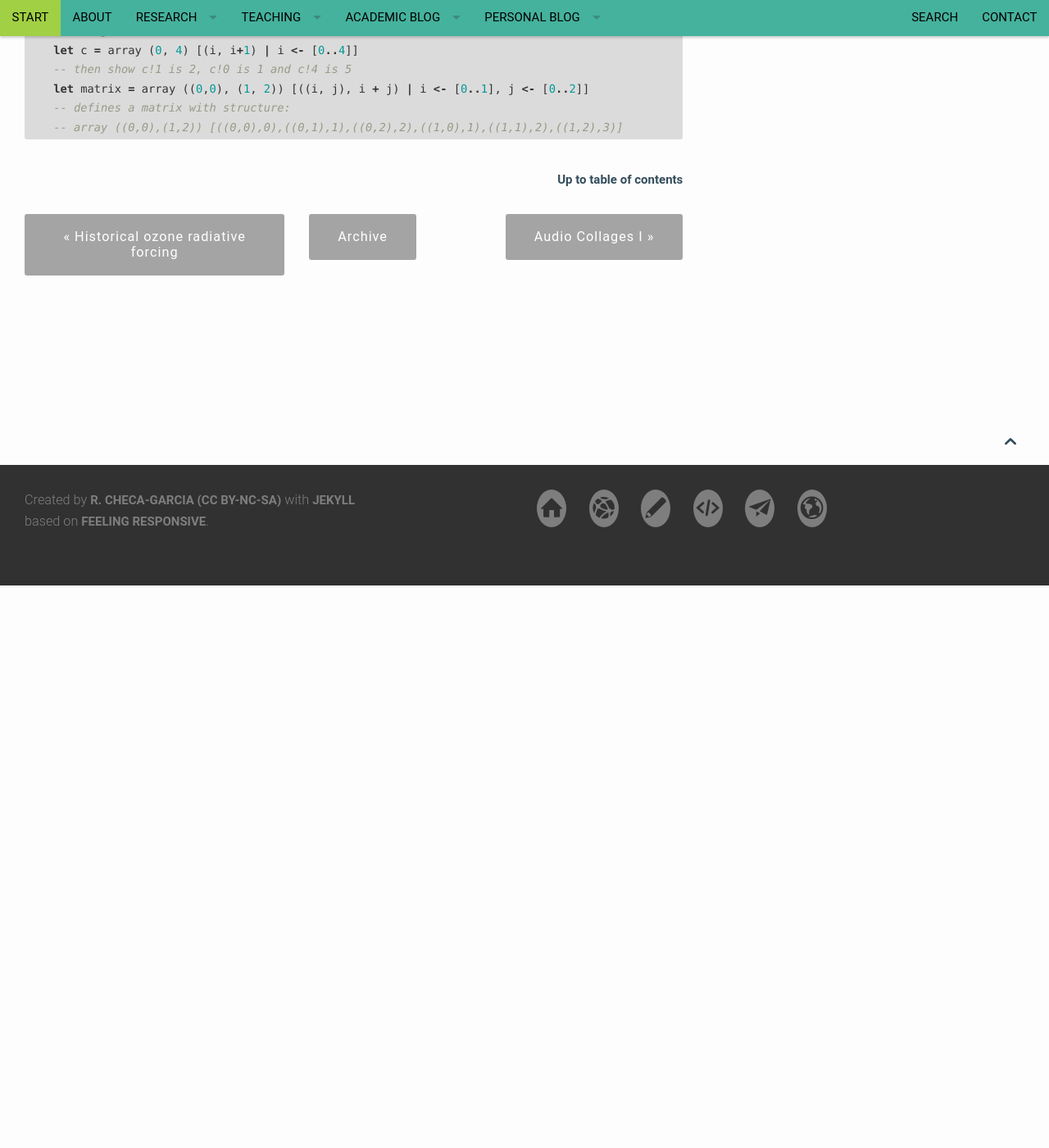
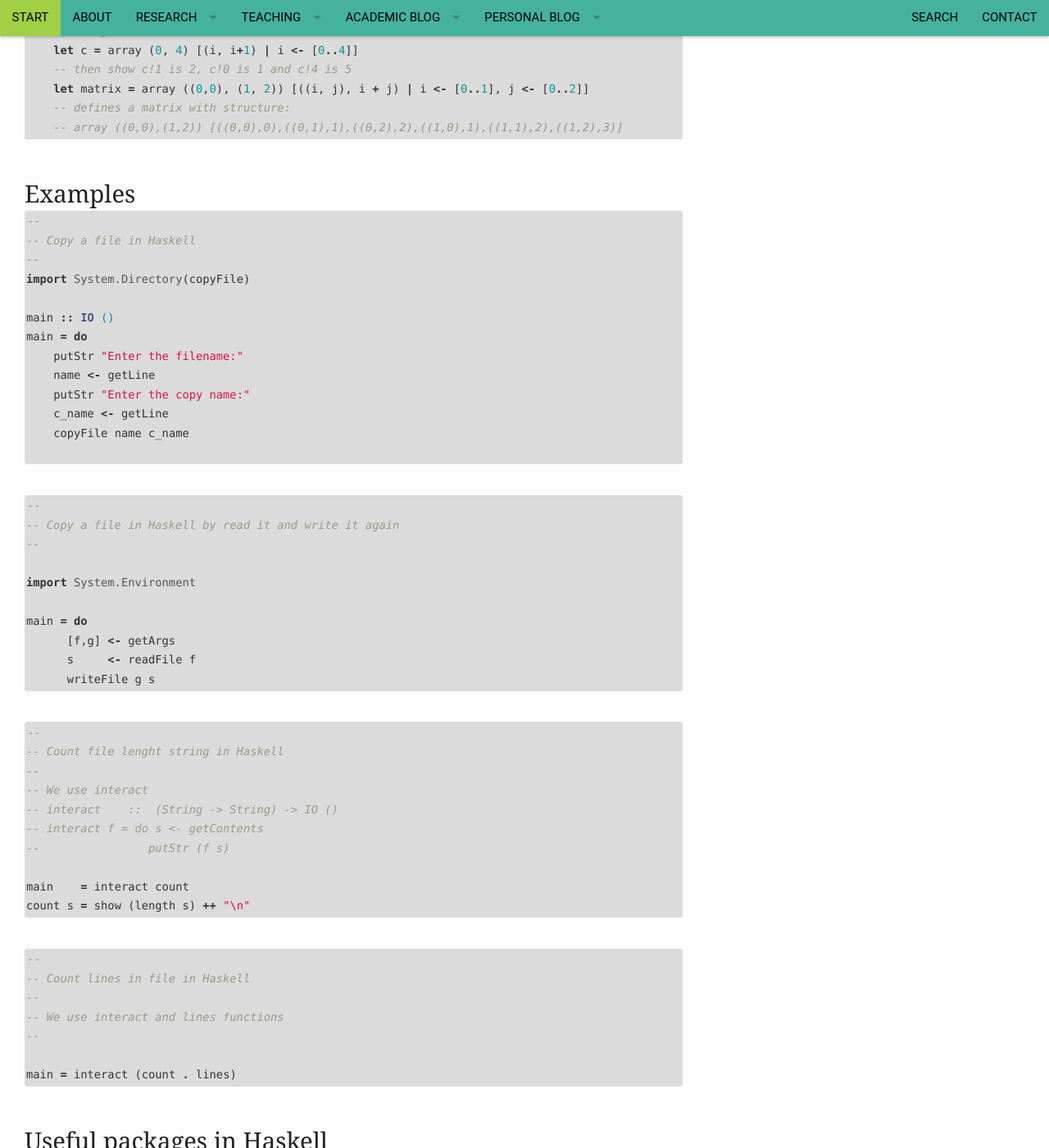
Before and after one commit to RCHG/rchg.github.io, a Jekyll site: the page built from _posts/2018-10-06-Learning-Haskell.md, in a window 1280 px wide and 1400 px high, scrolled down 2127 px. Shown: the whole window at 82% size. Built offline with Jekyll 4.4.1, drawn with Linux system fonts in a browser that asks for light colours; nearby versions of some CDN libraries; comment, search, counter and statistics services are not loaded; before the commit the page ends 2840 px from its top, so only the background shows below that; some of the changed text lies outside the part shown.

Commit message:
Update 2018-10-06-Learning-Haskell.md

```diff
--- a/_posts/2018-10-06-Learning-Haskell.md
+++ b/_posts/2018-10-06-Learning-Haskell.md
@@ -95,5 +95,70 @@ main = do
     -- array ((0,0),(1,2)) [((0,0),0),((0,1),1),((0,2),2),((1,0),1),((1,1),2),((1,2),3)]
 {% endhighlight %}
 
+## Examples
+
+{% highlight haskell %}
+--
+-- Copy a file in Haskell
+--
+import System.Directory(copyFile)
+
+main :: IO ()
+main = do
+    putStr "Enter the filename:"
+    name <- getLine
+    putStr "Enter the copy name:"
+    c_name <- getLine
+    copyFile name c_name
+
+{% endhighlight %}
+
+{% highlight haskell %}
+--
+-- Copy a file in Haskell by read it and write it again
+--
+
+import System.Environment
+
+main = do
+      [f,g] <- getArgs
+      s     <- readFile f
+      writeFile g s
+
+{% endhighlight %}
+
+
+{% highlight haskell %}
+--
+-- Count file lenght string in Haskell
+--
+-- We use interact
+-- interact    ::  (String -> String) -> IO ()
+-- interact f = do s <- getContents
+--                putStr (f s)
+
+main    = interact count
+count s = show (length s) ++ "\n"
+{% endhighlight %}
+
+{% highlight haskell %}
+--
+-- Count lines in file in Haskell
+--
+-- We use interact and lines functions
+--
+
+main = interact (count . lines)
+{% endhighlight %}
+
+
+## Useful packages in Haskell
+
+
+- [Parse Config-Files](https://hackage.haskell.org/package/ConfigFile-1.1.4/docs/Data-ConfigFile.html)
+- [Manage directories](https://hackage.haskell.org/package/directory-1.3.6.0/docs/System-Directory.html)
+- [Manage paths](https://github.com/hasufell/hpath)
+- [Kind of glob](https://hackage.haskell.org/package/filepattern)
+
 <small markdown="1">[Up to table of contents](#toc)</small>
 {: .text-right }
```
